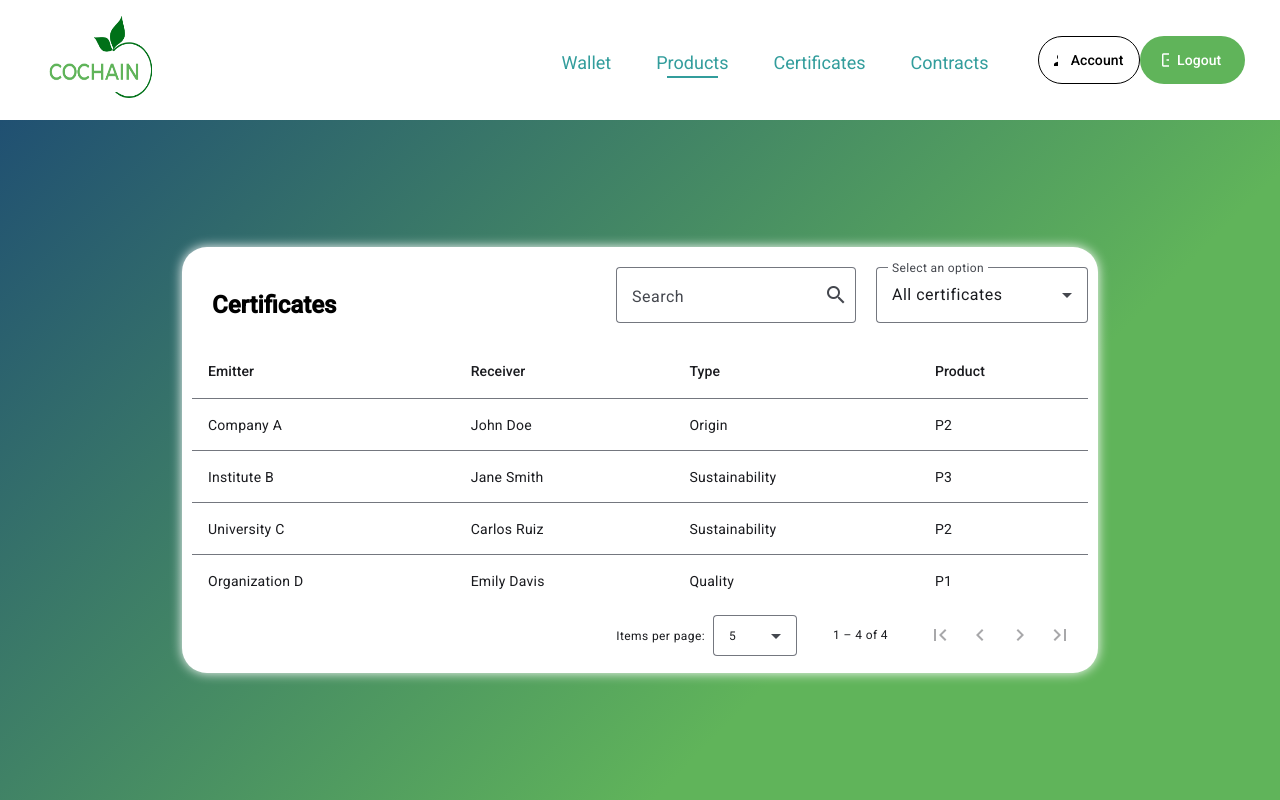
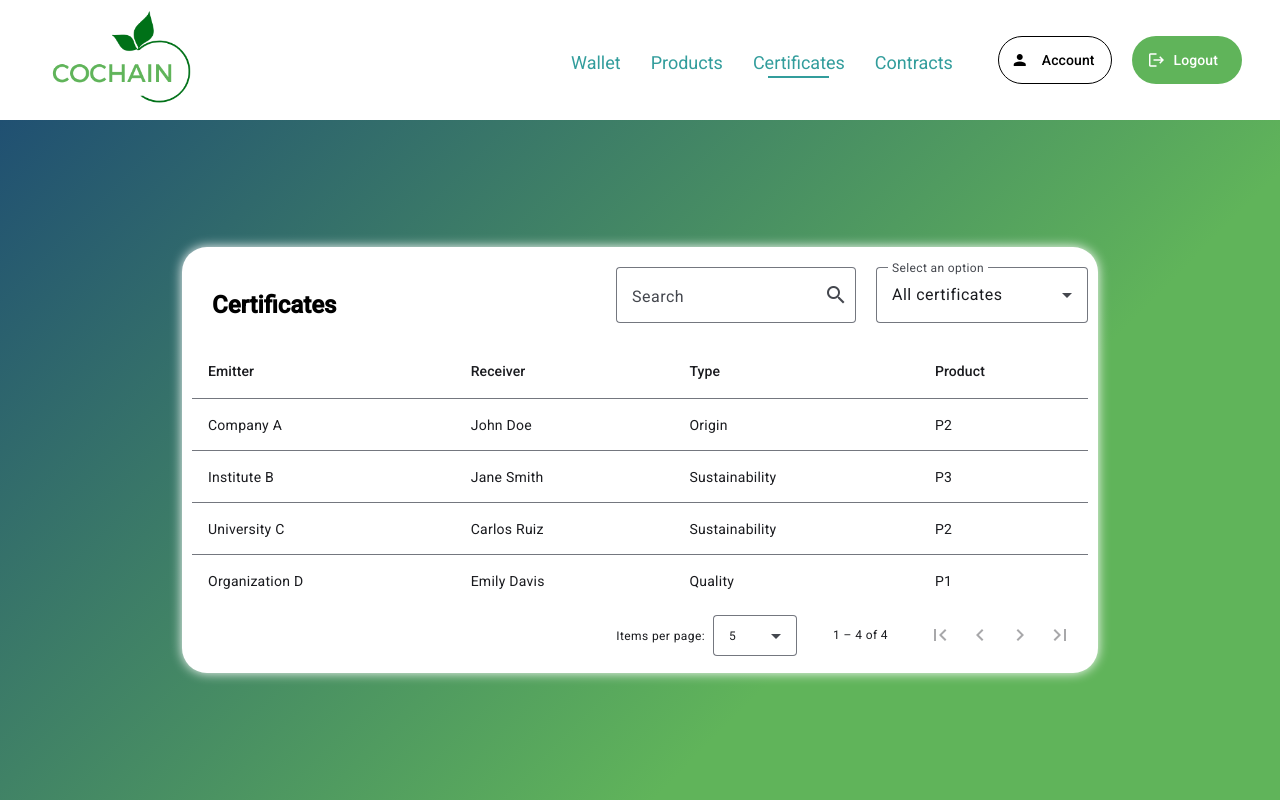
Before and after one commit to NourCheriff/cochain, an Angular app in the folder frontend/: page /certificates in a window 1280 px wide. Built offline with nearby package versions, Linux system fonts and the light colour scheme.

Commit message:
fix: navbar style and add routes to navbar

```diff
--- a/frontend/src/app/shared/components/navbar/navbar.component.css
+++ b/frontend/src/app/shared/components/navbar/navbar.component.css
@@ -1,31 +1,30 @@
-.navbar{
-  height: 15vh;
+.navbar {
+  height: 120px;
   display: flex;
   width: 100%;
   justify-content: space-between;
   align-items: center;
+  box-shadow: 0px 4px 15px #00000040;
 }
 
-.options{
+.options {
+  margin-right: 28px;
   display: flex;
   justify-content: space-evenly;
-  width: 60%;
 }
 
-img{
-  width: 115px;
-  height: 90px;
+img {
+  max-height: 100px;
 }
 
-.logo-container{
+.logo-container {
   object-fit: contain;
   margin-left: 40px;
 }
 
-.buttons{
-  width: 27%;
+.btn-container {
+  margin: 0 10px;
   display: flex;
-  justify-content: space-between;
 }
 
 .button {
@@ -36,17 +35,24 @@ img{
   display: flex;
   align-items: center;
   gap: 5px;
+  margin: 0 20px;
 }
 
 .button mat-icon {
   color: inherit;
 }
 
-
-
 .nav-link {
   display: flex;
   gap: 15px;
+  align-items: center;
+}
+
+.nav-link ul {
+  margin: 0;
+  padding: 0;
+  display: flex;
+  list-style: none;
   align-items: center;
 }
 
--- a/frontend/src/app/shared/components/navbar/navbar.component.html
+++ b/frontend/src/app/shared/components/navbar/navbar.component.html
@@ -1,20 +1,24 @@
 <div class="navbar">
   <div class="logo-container">
-     <img src="logo.png" alt="logo">
+    <a routerLink="home">
+      <img src="logo.png" alt="logo">
+    </a>
   </div>
   <div class="options">
-    <div class="nav-link">
-      <a routerLink="/home" class="nav-item">Wallet</a>
-      <a routerLink="/products"  class="nav-item active">Products</a>
-      <a routerLink="/certificates"  class="nav-item">Certificates</a>
-      <a routerLink="/contracts" class="nav-item">Contracts</a>
-    </div>
-    <div class="buttons">
+    <nav class="nav-link">
+      <ul>
+        <li><a routerLink="home" routerLinkActive="active" class="nav-item">Wallet</a></li>
+        <li><a routerLink="products" routerLinkActive="active" class="nav-item">Products</a></li>
+        <li><a routerLink="certificates" routerLinkActive="active" class="nav-item">Certificates</a></li>
+        <li><a routerLink="contracts" routerLinkActive="active" class="nav-item">Contracts</a></li>
+      </ul>
+    </nav>
+    <div class="btn-container">
         <button class="button" mat-button appearance="outline">
             <mat-icon>person</mat-icon>
             Account
         </button>
-        <button class="btn-primary" mat-button>
+        <button class="btn-primary" mat-flat-button>
             <mat-icon>logout</mat-icon>
             Logout
         </button>
```
Also changed, not shown: frontend/src/app/shared/components/navbar/navbar.component.ts (+6 -4 lines). Lines whose indentation alone changed are shown as unchanged.
